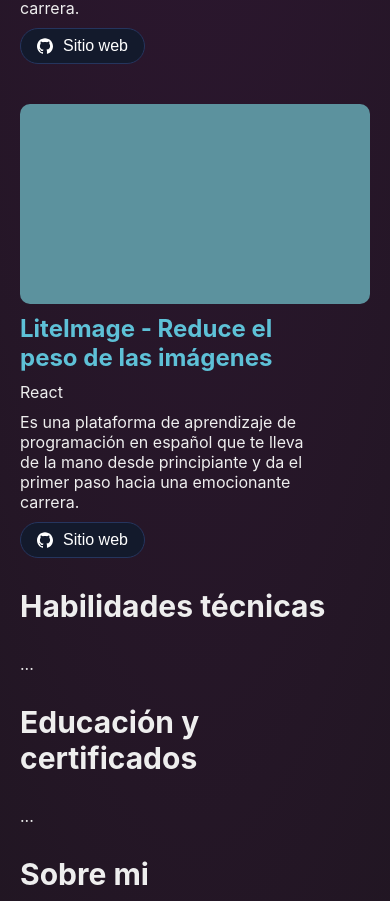
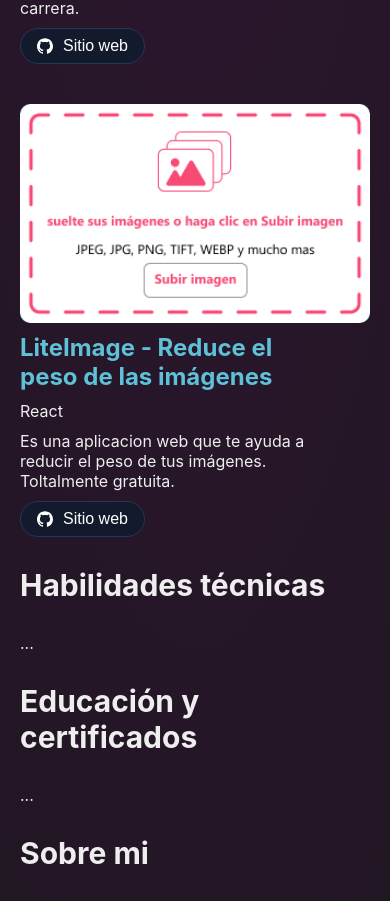
Before and after one commit to self-david/self-david, a Svelte app: page / in a window 390 px wide. Shown: the part 1440-2341 px from the top of the page. Built offline with nearby package versions, Linux system fonts and the light colour scheme.

Commit message:
add liteimage image

```diff
--- a/src/components/Proyects.svelte
+++ b/src/components/Proyects.svelte
@@ -27,14 +27,13 @@
   </div>
 
   <div class='card'>
-    <!-- <img src="" alt=""> -->
-    <div class="img"></div>
+    <img src="./liteimage.webp" alt="">
     <div class="card-desc">
       <h3>LiteImage - Reduce el peso de las imágenes</h3>
       <div class="tags">
         <p>React</p>
       </div>
-      <p>Es una plataforma de aprendizaje de programación en español que te lleva de la mano desde principiante y da el primer paso hacia una emocionante carrera.</p>
+      <p>Es una aplicacion web que te ayuda a reducir el peso de tus imágenes. Toltalmente gratuita.</p>
       <div class='card-links'>
         <Button on:click={() => openLink('https://liteimage.pro')}><IconGithub /> Sitio web</Button>
         <!-- <Button on:click={() => openLink('https://github.com/self-david')}><IconEmail /> Github</Button> -->
@@ -86,7 +85,7 @@
     gap: 10px;
   }
 
-  .img {
+  .img, img {
     width: 320px;
     height: 200px;
     background-color: var(--color-weak-accent);
@@ -102,8 +101,11 @@
       gap: 10px;
     }
 
-    .img {
+    .img, img {
       width: 100%;
+    }
+    img {
+      height: auto;
     }
   }
 </style>
```
Also changed, not shown: public/liteimage.webp (added).
